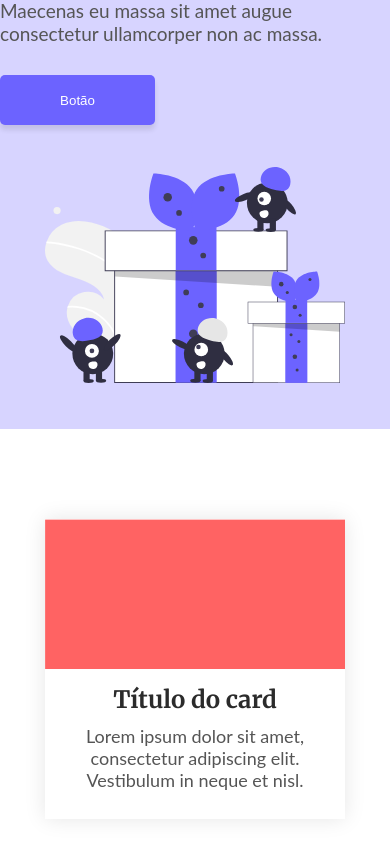
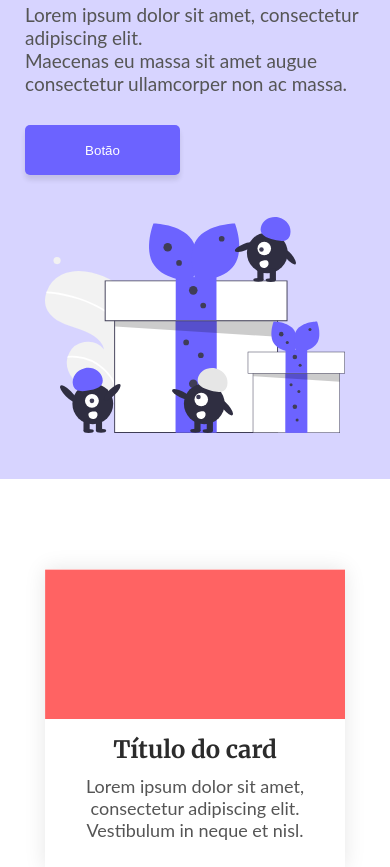
Before and after one commit to Diegoh-dev/one-page, a plain HTML site: page index.html in a window 390 px wide. Shown: the part 157-1024 px from the top of the page. Drawn offline with Linux system fonts and the light colour scheme; files whose address does not match are found by name; a web font is replaced by a local one.

Commit message:
responsividade, margin no conteiner de texto

```diff
--- a/style.css
+++ b/style.css
@@ -178,4 +178,15 @@ textarea{
     height: 300px;
     justify-content: center;
     }
+
+
 }
+
+
+@media  (max-width: 645px){
+
+    .conteudo-text{
+        margin-top: 50px;
+        margin-left: 25px;
+    }
+}
```
